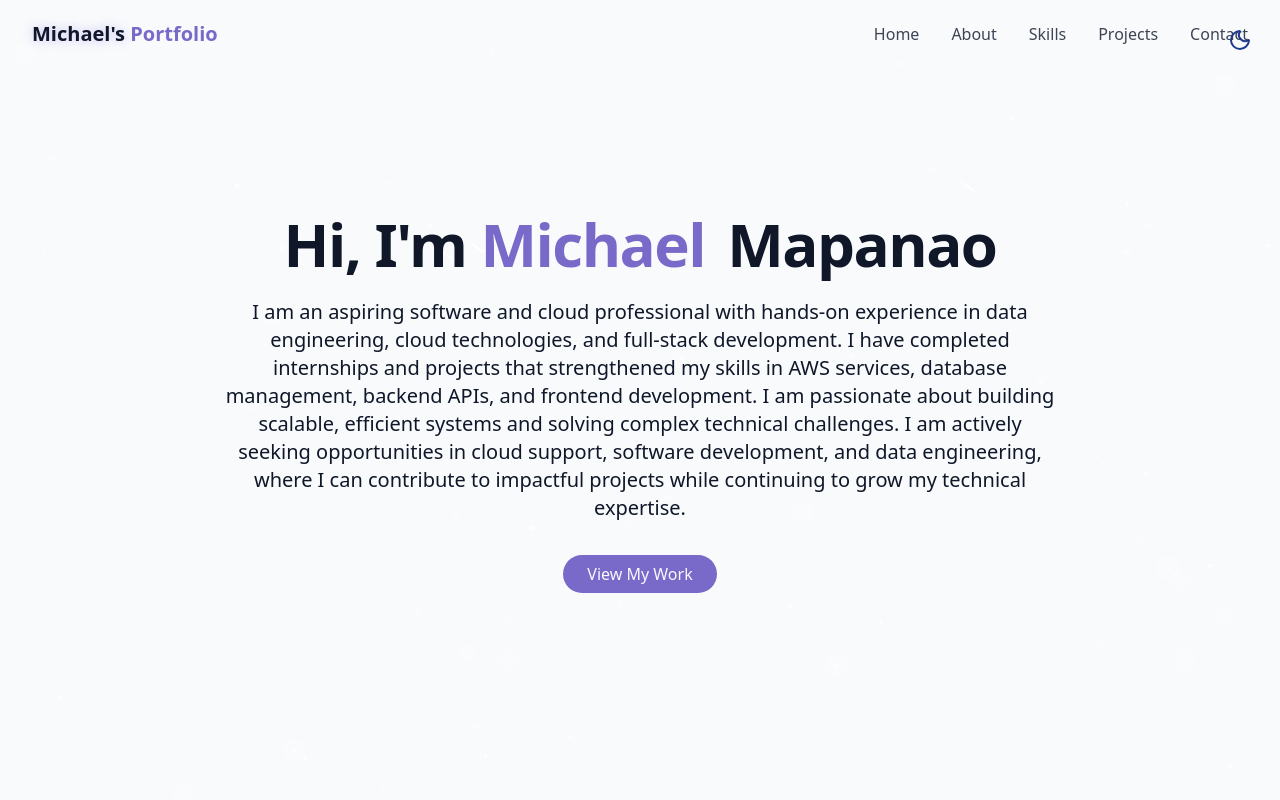
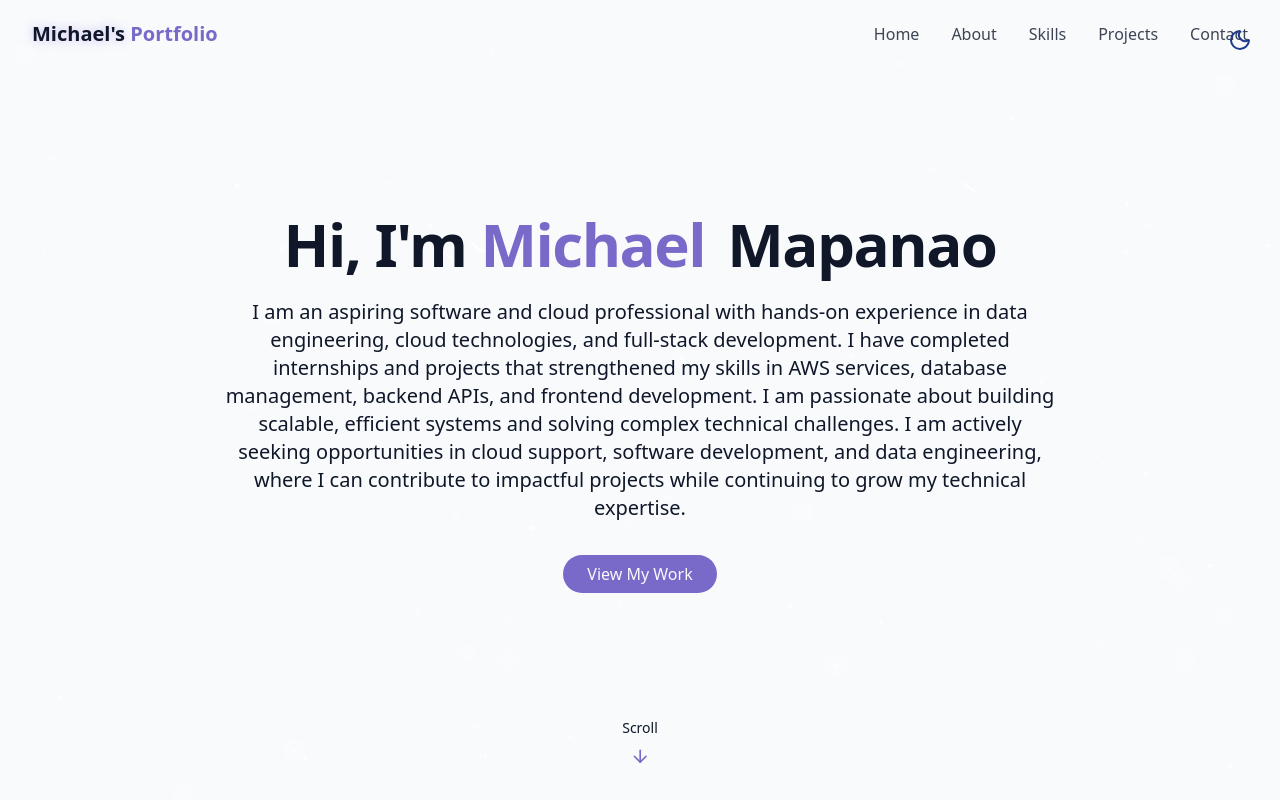
Before and after one commit to BaptizedLion/Beautiful-Portfolio, a React (Vite) app: page / in a window 1280 px wide. Built offline with nearby package versions, Linux system fonts and the light colour scheme.

Commit message:
HeroSection completed

```diff
--- a/src/components/HeroSection.jsx
+++ b/src/components/HeroSection.jsx
@@ -1,3 +1,5 @@
+import { ArrowDown } from "lucide-react";
+
 export const HeroSection = () => {
   return (
     <section
@@ -37,9 +39,9 @@ export const HeroSection = () => {
         </div>
       </div>
 
-
-      <div className="absolute bottom-8 left">
-
+      <div className="absolute bottom-8 left-1/2 transofrm -translate-x-1/2 flex flex-col items-center animate-bounce">
+      <span className="text-sm text-muted-foreground mb-2">Scroll</span>
+      <ArrowDown className="h-5 w-5 text-primary" />
       </div>
     </section>
   );
```
